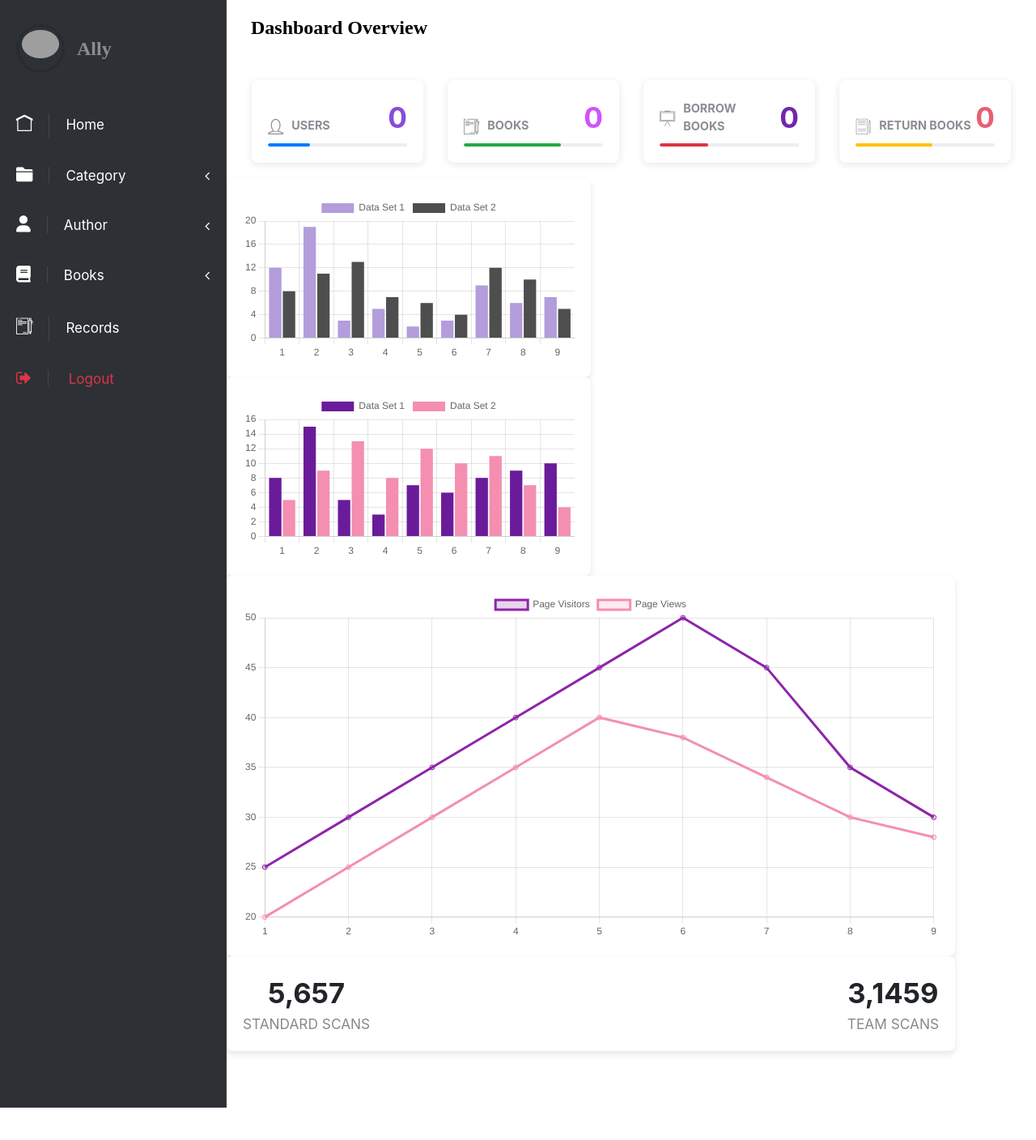
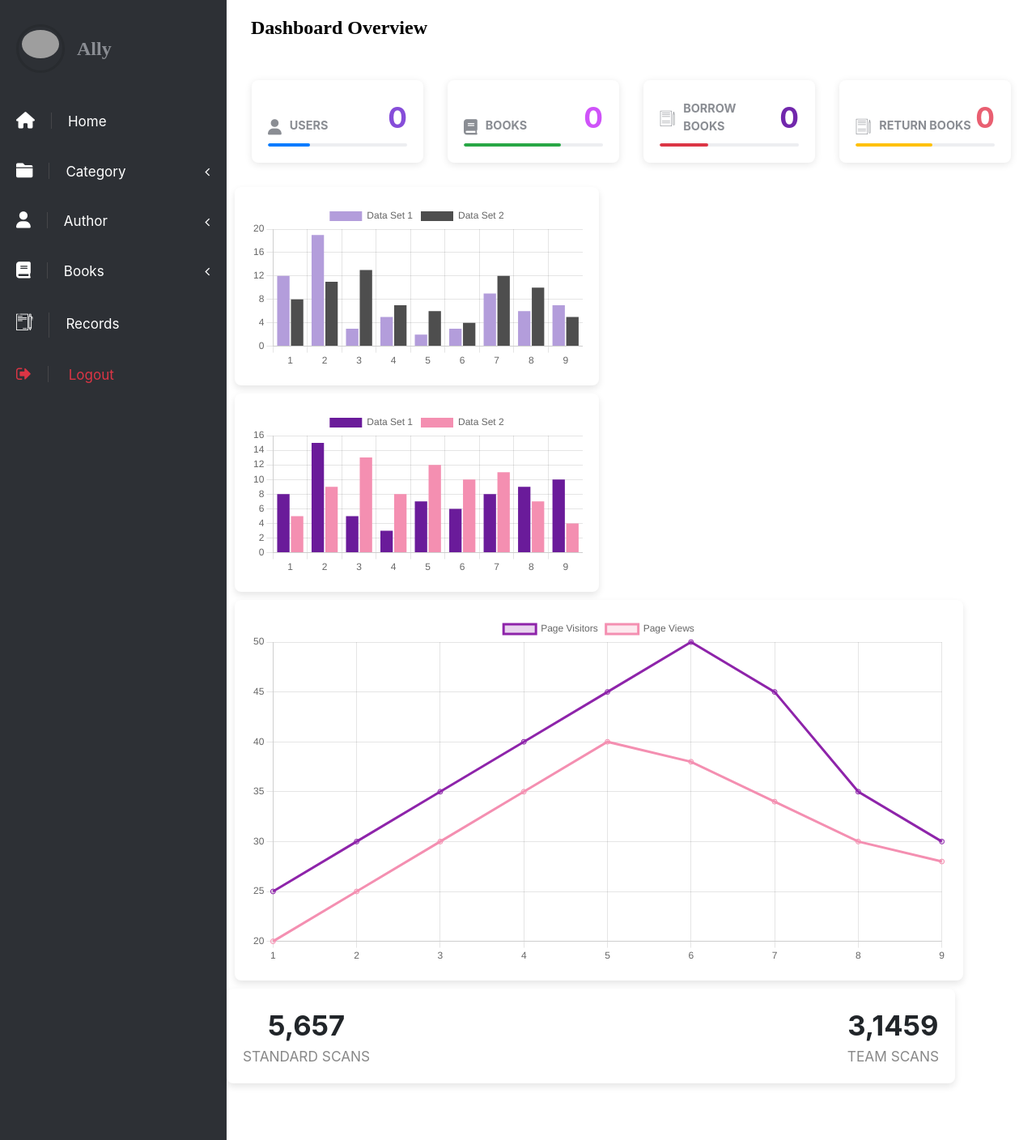
Before and after one commit to Mohammadalii7/library-management-, a Laravel app: page /dashboard in a window 1280 px wide. Shown: the part 81-1489 px from the top of the page at 81% size. Before the commit the page ends 1449 px from the top, so only its background shows below. Run offline with Laravel 12, Linux system fonts and the light colour scheme; the visitor is signed in with stand-in values (Sample User, id 1); data that the repository does not hold is empty; parts of the project's set-up code (start-up, migrations or seed data) failed here and were passed over; some libraries are stand-ins or nearby versions; some web fonts are replaced; grey boxes are pictures that could not be loaded.

Commit message:
Describe your changes here

```diff
--- a/app/Http/Controllers/recordController.php
+++ b/app/Http/Controllers/recordController.php
@@ -57,6 +57,7 @@ class recordController extends Controller
 
         $book = Book::find($id);
         $user = Auth::user();
+        // dd($user);
 
 
         $allowedDays = $request->input('allow_days', 30);
@@ -80,7 +81,7 @@ class recordController extends Controller
 
 
 
-            SendBorrowNotification::dispatch($request->user(), $book);
+            SendBorrowNotification::dispatch($user, $book);
 
             DB::commit();
 
--- a/app/Models/Book.php
+++ b/app/Models/Book.php
@@ -22,9 +22,6 @@ class Book extends Model
     {
         return $this->hasMany(BorrowingRecord::class, 'book_id');
     }
-    public function book()
-    {
-        return $this->belongsTo(Book::class);
-    }
+
 
 }
--- a/app/Models/Member.php
+++ b/app/Models/Member.php
@@ -16,4 +16,8 @@ class Member extends Authenticatable
     {
         return $this->hasMany(BorrowingRecord::class);
     }
+//     public function book()
+// {
+//     return $this->belongsToMany(Book::class);
+// }
 }
--- a/resources/views/component/layout.blade.php
+++ b/resources/views/component/layout.blade.php
@@ -133,7 +133,7 @@
             <!-- Sidebar Navigation Menus-->
             {{-- <span class="heading">Main</span> --}}
             <ul class="list-unstyled">
-                <li class=""><a href="{{ url('dashboard') }}"> <i class="icon-home"></i>Home </a></li>
+                <li class=""><a href="{{ url('dashboard') }}"> <i class="fas fa-home"></i>Home </a></li>
                 <li>
                     <a href="#categorydropdown" aria-expanded="false" data-toggle="collapse">
                         <i class="fas fa-folder"></i>Category
--- a/resources/views/dashboard.blade.php
+++ b/resources/views/dashboard.blade.php
@@ -7,13 +7,6 @@
 
 <style>
 
-        .chart-container {
-            width: 45%;
-            background: #fff;
-            padding: 20px;
-            border-radius: 8px;
-            box-shadow: 0 4px 8px rgba(0, 0, 0, 0.1);
-        }
       .stats-container {
     width: 90%;
     display: flex;
@@ -22,19 +15,34 @@
     background: #fff;
     border-radius: 8px;
     box-shadow: 0 4px 8px rgba(0, 0, 0, 0.1);
+    flex-wrap: wrap;
 }
+
+.chart-container {
+    width: 45%;
+    background: #fff;
+    padding: 20px;
+    border-radius: 8px;
+    box-shadow: 0 4px 8px rgba(0, 0, 0, 0.1);
+    margin: 10px; /* Adds spacing between charts */
+    box-sizing: border-box;
+}
+
 .stat-box {
     text-align: center;
     font-size: 1.2em;
 }
+
 .stat-box .value {
     font-size: 1.8em;
     font-weight: bold;
 }
+
 .stat-box .label {
     color: #888;
     font-size: 0.9em;
 }
+
     .block{
         background:#ffffff;
     }
@@ -125,7 +133,7 @@
                 <div class="statistic-block block">
                     <div class="progress-details d-flex align-items-end justify-content-between">
                         <div class="title">
-                            <div class="icon"><i class="icon-user-1"></i></div><strong class="stat-title">Users</strong>
+                            <div class="icon"><i class="fas fa-user"></i></div><strong class="stat-title">Users</strong>
                         </div>
                         <div class="number dashtext-1">{{$user}}</div>
                     </div>
@@ -138,7 +146,7 @@
                 <div class="statistic-block block">
                     <div class="progress-details d-flex align-items-end justify-content-between">
                         <div class="title">
-                            <div class="icon"><i class="icon-contract"></i></div><strong class="stat-title">Books</strong>
+                            <div class="icon"><i class="fas fa-book"></i></div><strong class="stat-title">Books</strong>
                         </div>
                         <div class="number dashtext-2">{{$book}}</div>
                     </div>
@@ -151,7 +159,7 @@
                 <div class="statistic-block block">
                     <div class="progress-details d-flex align-items-end justify-content-between">
                         <div class="title">
-                            <div class="icon"><i class="icon-writing-whiteboard"></i></div><strong class="stat-title">Borrow Books</strong>
+                            <div class="icon"><i class="icon-paper-and-pencil   "></i></div><strong class="stat-title">Borrow Books</strong>
                         </div>
                         <div class="number dashtext-4">{{$borrow}}</div>
                     </div>
--- a/routes/web.php
+++ b/routes/web.php
@@ -19,11 +19,7 @@ use App\Http\Controllers\borrowbookController;
 use App\Http\Controllers\reminderController;
 use App\Http\Middleware\RoleMiddleware;
 
-// Route::view('home','home');
-Route::view('borrow_book', 'borrow_book');
-Route::view('book_detail', 'book_detail');
-Route::view('create', 'create');
-Route::view('author', 'author');
+
 
 Route::middleware([Authentication::class])->group(function () {
     //register
@@ -128,7 +124,7 @@ Route::view('author/author_detail', 'author/author_detail');
 Route::view('author/addauthor', 'author/addauthor');
 Route::view('category/categorylist', 'category/categorylist');
 Route::view('category/addcategory', 'category/addcategory');
-Route::view('book/addbook', 'book/addbook');
+
 Route::view('book/showbook', 'book/showbook');
 Route::view('records/record', 'records/record');
 
@@ -162,3 +158,7 @@ Route::get('/borrow_book', [borrowbookController::class, 'showProfile']);
 Route::get('/logout', [loginController::class, 'logout']);
 
 Route::get('books-data', [bookController::class, 'getBooksData'])->name('books.data');
+
+
+
+Route::delete('/category/{id}/soft-delete', [categoryController::class, 'softDelete'])->name('category.softDelete');
```
Also changed, not shown: app/Http/Controllers/categoryController.php (+6 -6 lines), app/Mail/BorrowNotification.php (+8 -7 lines). Lines whose indentation alone changed are shown as unchanged.
